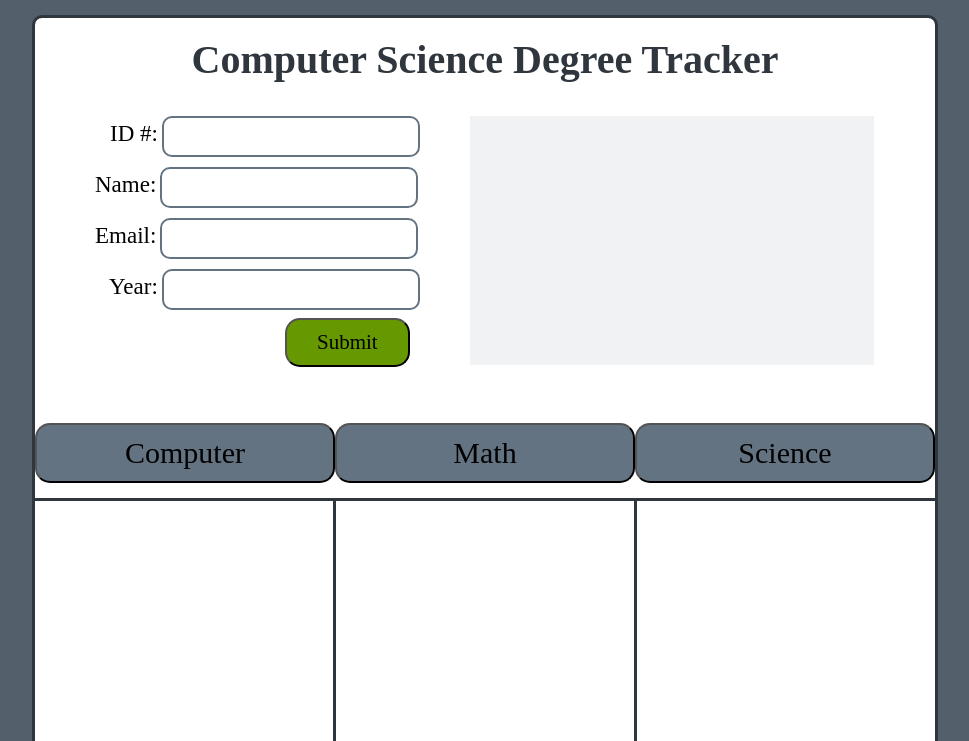
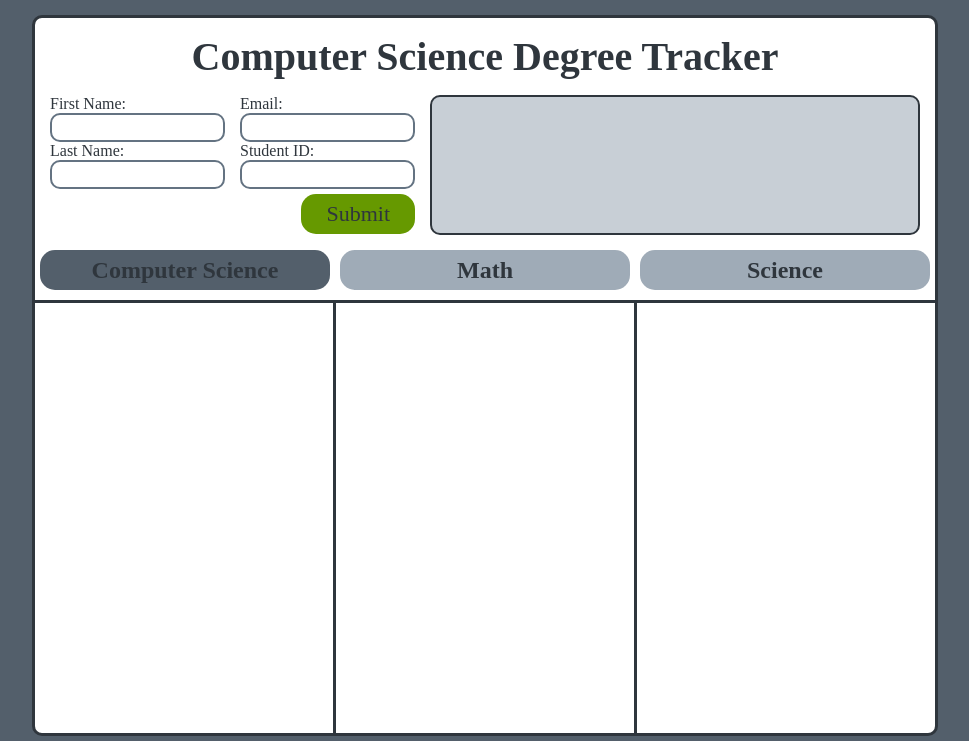
Before and after one commit to vkonen1/cmsc433, a PHP site: page / in a window 1280 px wide. Shown: the top 741 px of the page, without its empty margins (155-1124 px from the left). Run offline with PHP 8.4, Linux system fonts and the light colour scheme; data comes from the database, SQL or seed files in the repository.

Commit message:
Style and format updates done as a group;

```diff
--- a/css/index.css
+++ b/css/index.css
@@ -2,6 +2,7 @@
 Colors:
 White: #FFFFFF
 
+Light Light Blue Gray: #C8CFD6;
 Light Blue Gray: #9FABB7
 Blue Gray: #535F6B
 Dark Blue Gray: #2F363D
@@ -26,7 +27,7 @@ body {
 }
 
 h1 {
-	margin: 0 0 15px 0;
+	margin: 15px 0;
 
 	text-align: center;
 	color: #2F363D;
@@ -71,74 +72,107 @@ label{
 	color: #FFFFFF;
 }
 
-input[type="text"]{
-	width: 250px;
-	height: 35px;
+#top-section {
+	margin: 0 0 15px 0;
+	height: 140px;
+}
+
+#form {
+	width: 365px;
+	margin: 0 15px;
+	float: left;
+}
+
+.form-section {
+	float: left;
+	width: 175px;
+	margin: 0 15px 0 0;
+}
+.form-section:nth-child(2) {
+	margin: 0;
+}
+
+label {
+	font-size: 16px;
+	color: #2F363D;
+}
+
+input[type="text"] {
+	width: 157px;
+	height: 25px;
+	line-height: 16px;
+	font-size: 16px;
 	border-radius:10px;
 	border-color:#647382;
+	padding: 0 7px;
 	border-style:solid;
 }
-input[type="submit"]{
+#form-submit {
 	background: #669900;
 	border-radius:15px;
-	padding: 10px 30px;
-	margin-top:8px;
-	margin-left:190px;
+	padding: 7px 25px;
+	margin: 5px 0 0 0;
+	float: right;
 	font-family: "Times New Roman", Times, serif;
-	font-size:21px;
-	font-color:white;
+	font-size:22px;
+	color:#2F363D;
+}
+#form-submit:hover {
+	cursor: pointer;
+}
+#form-submit:active{
+	transform: translateY(2px);
 }
 
-#form-div {
+#tooltip-div {
 	float: left;
-	margin-left:60px;
-
-}
-#tip-div {
-	float: left;
-	margin-left: 50px;
+	width: 466px;
+	height: 116px;
+	background-color: #C8CFD6;
+	padding: 10px;
+	border: 2px solid #2F363D;
+	border-radius: 10px;
 }
 
-#id-box{
-	margin-left:15px;
-	margin-bottom:10px;
-}
-#email-box{
-	margin-top:10px;
-}
-#year-box{
-	margin-top:10px;
-	margin-left:14px;
-}
-
-#south {
-	float: left;
-	text-align: center;
-}
-#tooltip {
-	width: 400px;
-	height: 245px;
-	background-color:#f1f2f4;
-	border-style: none;
-	resize:none;
+#tooltip-div > p {
+	width: 466px;
+	height: 116px;
+	margin: 0;
 	font-family: "Times New Roman", Times, serif;
+	overflow: hidden;
 }
 
 .tab-button {
-	font-family: "Times New Roman", Times, serif;
-	font-size:30px;
-	width: 300px;
-	height: 60px;
+	width: 290px;
+	margin: 0 5px;
+	height: 40px;
 	border-radius:15px;
 	cursor: pointer;
 	float:left;
-	background-color: #647382;
+	background-color: #9FABB7;
+}
+.tab-button > p {
+	display: table-cell;
+
+	height: 40px;
+	width: 300px;
+
+	font-family: "Times New Roman", Times, serif;
+	vertical-align: middle;
+
+	text-align: center;
+	font-size: 24px;
+	font-weight: bold;
+	color: #2F363D;
 }
 .tab-button:hover{
 	background-color: #bbbb77;
 }
 .tab-button:active{
-	transform: translateY(5px);
+	transform: translateY(2px);
+}
+.tab-button-active {
+	background-color: #535F6B;
 }
 
 
@@ -146,7 +180,7 @@ input[type="submit"]{
 #tab-content {
 	border-top: 3px #2F363D solid;
 
-	margin: 15px 0 0 0;
+	margin: 10px 0 0 0;
 }
 
 /* select area sections */
--- a/html/index.html.php
+++ b/html/index.html.php
@@ -10,48 +10,37 @@
 	</head>
 
 	<body>
-		<br />
 		<h1>Computer Science Degree Tracker</h1>
-		<br />
 		<div id="global-warning" style="display: none;" onmouseover="toggleGlobalWarning(false)"></div>
-
-		<div id="form-div">
+		<div id="top-section">
+			<div id="form">
 				<form>
-				<div id="id-box">
-				<label for="student_id">ID #:</label>
-				<input type="text" name="student_id">
+					<div class="form-section">
+						<label for="first_name">First Name:</label><br />
+						<input type="text" name="first_name"><br />
+						<label for="last_name">Last Name:</label><br />
+						<input type="text" name="last_name"><br />
 					</div>
 
-				<div id="name-box">
-				<label for="student_name">Name:</label>
-				<input type="text" name="student_name">
-				</div>
-
-				<div id="email-box">
-				<label for="student_email">Email:</label>
-				<input type="text" name="student_email">
-				</div>
-
-				<div id="year-box">
-				<label for="student_year">Year:</label>
-				<input type="text" name="student_year">
+					<div class="form-section">
+						<label for="email">Email:</label><br />
+						<input type="text" name="email"><br />
+						<label for="id">Student ID:</label><br />
+						<input type="text" name="id">
 					</div>
 
 					<div id="hidden"></div>
-				<input type="submit" value="Submit">
+					<div class="clear"></div>
+					<div id="form-submit" onclick="processForm()">Submit</div>
 				</form>
 			</div>
 
-		<div id="tip-div">
-			<textarea id="tooltip" disabled></textarea>
+			<div id="tooltip-div"><p id="tooltip"></p></div>
 		</div>
 
-		<div class="clear"></div>
-
-		<br /><br /><br />
-		<button class="tab-button" onclick="changeTab('cmsc')">Computer</button>
-		<button class="tab-button" onclick="changeTab('math')">Math</button>
-		<button class="tab-button" onclick="changeTab('sci')">Science</button>
+		<div id="cmsc-tab-button" class="tab-button tab-button-active" onclick="changeTab('cmsc')"><p>Computer Science</p></div>
+		<div id="math-tab-button" class="tab-button" onclick="changeTab('math')"><p>Math</p></div>
+		<div id="sci-tab-button" class="tab-button" onclick="changeTab('sci')"><p>Science</p></div>
 
 		<div class="clear"></div>
 
--- a/js/courses.js
+++ b/js/courses.js
@@ -105,6 +105,8 @@ function changeTab(type) {
 
 	//display the active tab based on type
 	document.getElementById(type + "-tab").style.display = "inline";
+
+	makeTabButtonActive(type);
 }
 
 /*
--- a/js/tab-content.js
+++ b/js/tab-content.js
@@ -82,6 +82,17 @@ function initTabContent() {
 	});
 }
 
+function makeTabButtonActive(type) {
+	var buttons = document.getElementsByClassName("tab-button");
+	var button = document.getElementById(type + "-tab-button");
+
+	for (var i = 0; i < buttons.length; i++) {
+		buttons[i].className = "tab-button";
+	}
+
+	button.className += " tab-button-active";
+}
+
 /*
 adjustScrollContent(type)
 type - type of courses (cmsc, math, sci)
```
Lines whose indentation alone changed are shown as unchanged.
